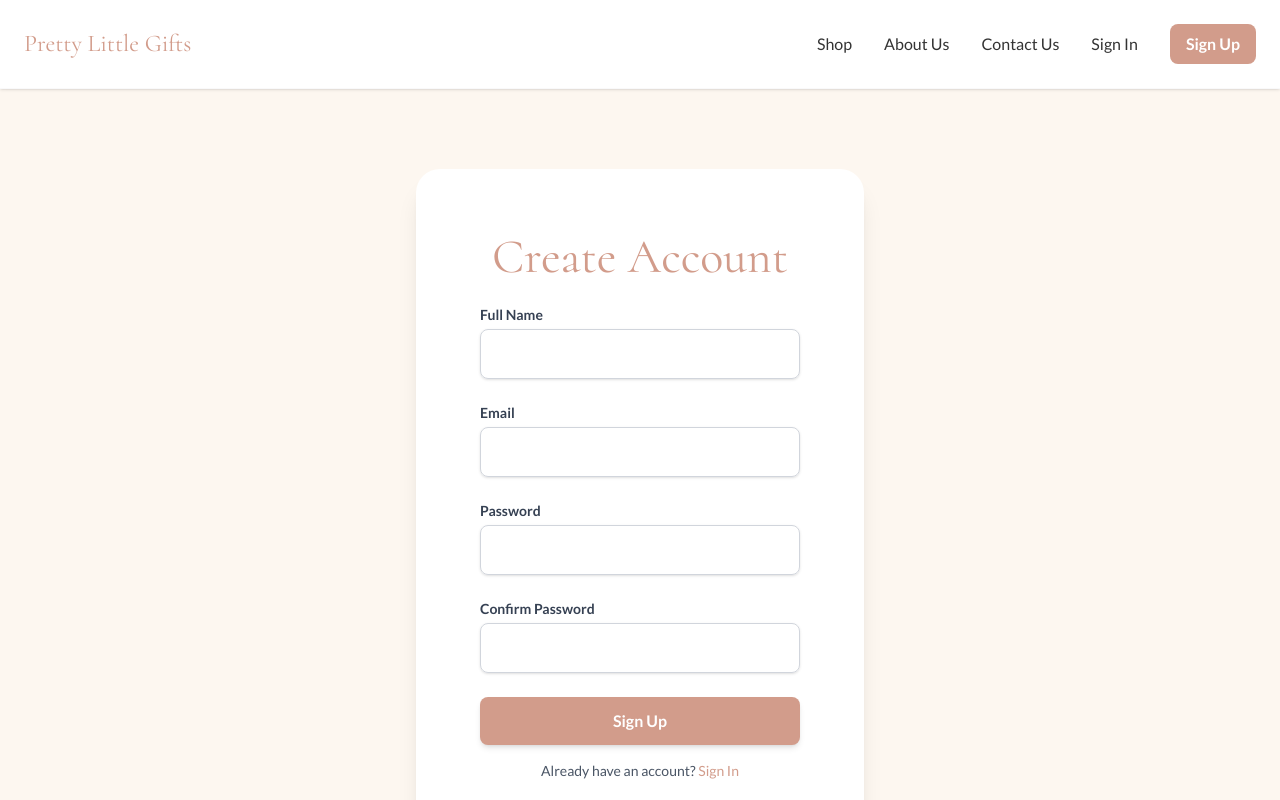
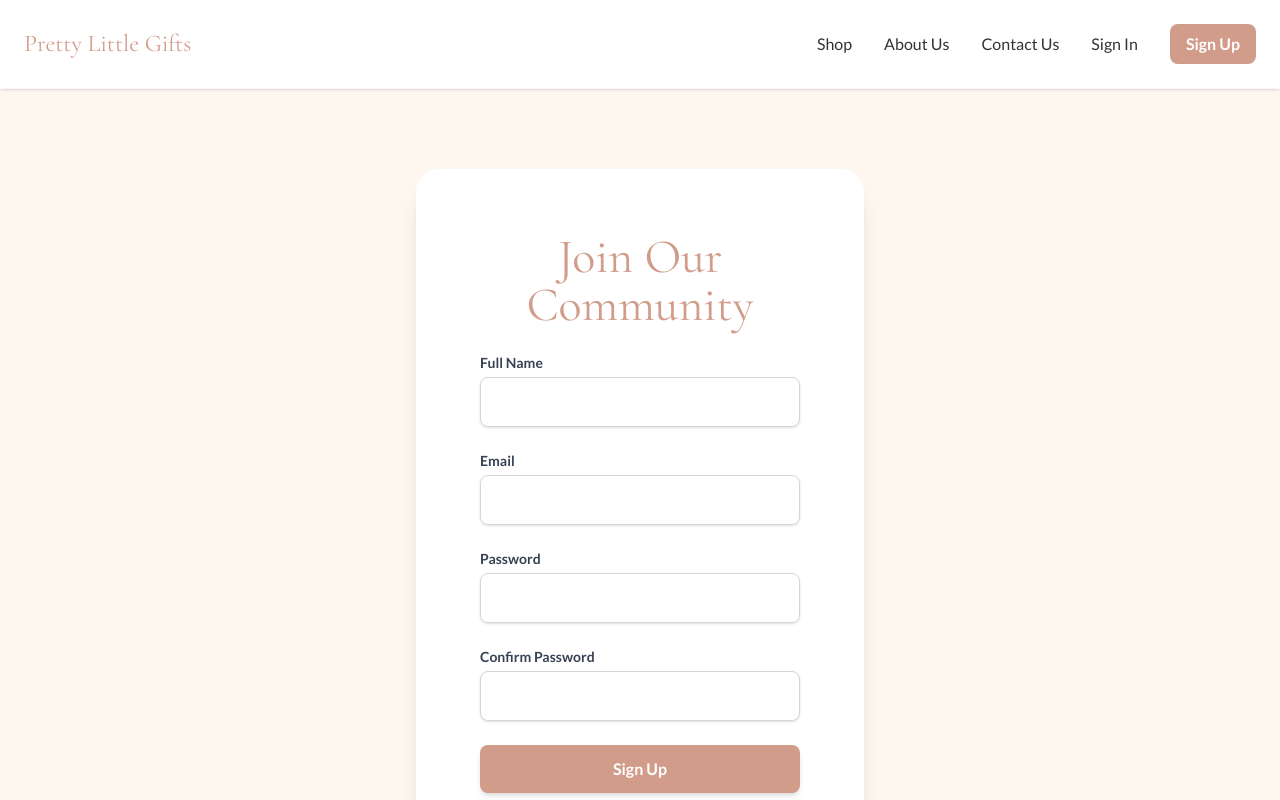
Before and after one commit to ArpanUpreti1/PrettyLittleGIfts, a React (Vite) app: page /signup in a window 1280 px wide. Shown: the top 800 px of the page. Built offline with nearby package versions, Linux system fonts and the light colour scheme; no server answers.

Commit message:
ux(signup): update signup page heading for better engagement

```diff
--- a/src/assets/components/pages/SignUp.jsx
+++ b/src/assets/components/pages/SignUp.jsx
@@ -73,7 +73,7 @@ const SignUp = () => {
       transition={{ duration: 0.8 }}
     >
       <div className="bg-white rounded-3xl shadow-xl p-8 md:p-16 max-w-md mx-auto">
-        <h2 className="text-5xl font-heading text-[#D29C8B] text-center mb-6">Create Account</h2>
+        <h2 className="text-5xl font-heading text-[#D29C8B] text-center mb-6">Join Our Community</h2>
         <form onSubmit={handleSubmit} className="space-y-6">
           <div>
             <label htmlFor="fullName" className="block text-sm font-bold text-gray-700">Full Name</label>
```
